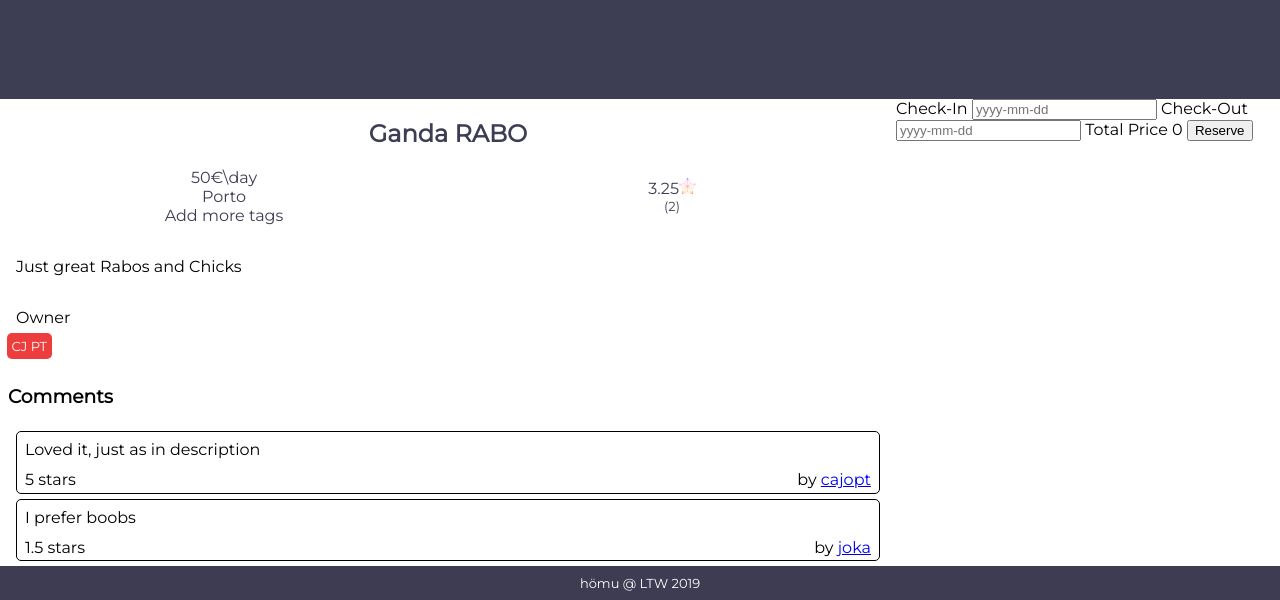
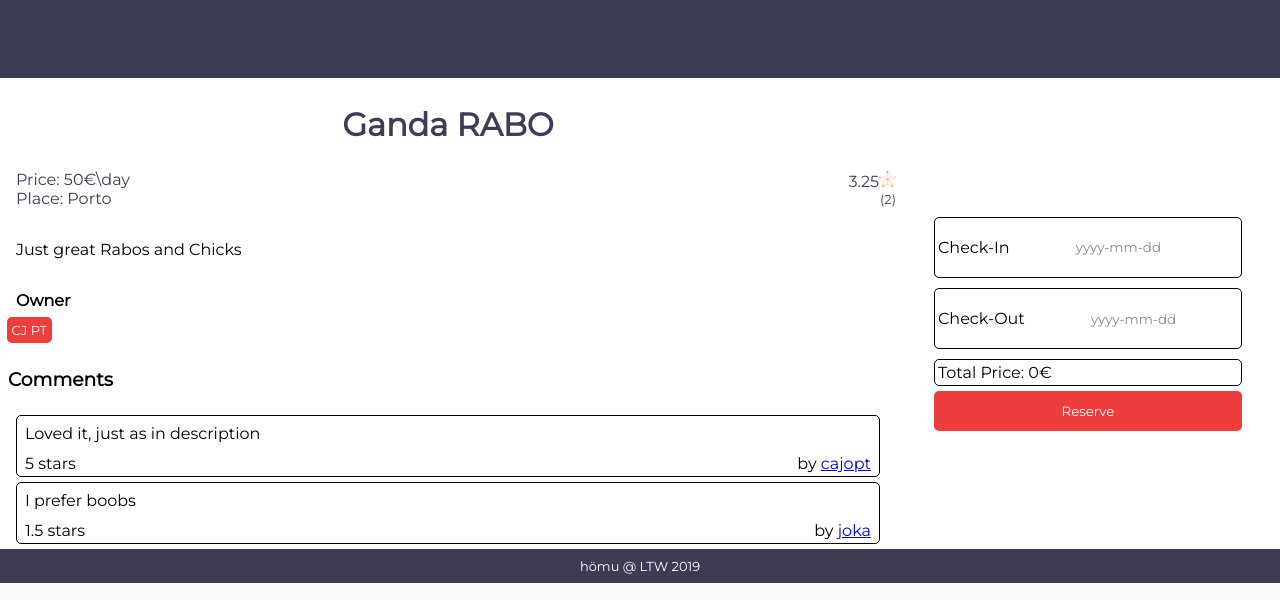
Before and after one commit to CajoAlbuquerque/LTW-Project, a PHP site: page /pages/house.php?houseID=1 in a window 1280 px wide. Shown: the part 376-976 px from the top of the page. Run offline with PHP 8.4, Linux system fonts and the light colour scheme; the visitor is signed in with stand-in values (Sample User, id 1); data comes from the database, SQL or seed files in the repository.

Commit message:
house css (kinda) done

```diff
--- a/css/houseStyle.css
+++ b/css/houseStyle.css
@@ -33,20 +34,25 @@
     text-align: center;
 }
 
+.house_info > a > h2 {
+    font-size: xx-large;
+}
+
 .info {
     display: flex;
-    justify-content: center;
+    justify-content: space-between;
 }
 
 .info > ul{
     display: flex;
     flex-direction: column;
     justify-content: center;
-    align-items: center;
+    align-items: start;
 
     height: 100%;
     width: 50%;
     margin: 0;
+    margin-left: 1em;
     padding: 0;
     list-style: none;
 }
@@ -60,7 +66,7 @@
     display: flex;
     flex-direction: column;
     justify-content: center;
-    align-items: center;
+    align-items: end;
     width: 50%;
 }
 
@@ -90,6 +96,7 @@
 
 .owner > span {
     padding: 0 1em;
+    font-weight: bold;
 }
 
 .owner_buttons {
@@ -156,12 +189,33 @@
     margin: 0.2em 0.5em;
 }
 
-.reservation_form {
+.reservation_form , .comment_form{
     display: flex;
     flex-basis: 30%;
+    justify-content: center;
 }
 
-.comment_form {
+.reservation_form > form , .comment_form > form {
     display: flex;
-    flex-basis: 30%;
+    justify-content: center;
 }
+
+.reservation_form label, .comment_form label {
+    text-align: left;
+    border-radius:5px;
+    border-width: 1px;
+    border-color: black;
+    border-style: solid;
+    margin: 5px;
+    padding: 3px;
+}
+
+.reservation_form input:not([type="submit"]), .comment_form input:not([type="submit"]) {
+    width: auto;
+}
+
+.reservation_form input[type="submit"], .comment_form input[type="submit"] {
+    margin: 0 5px;
+    width: auto;
+    border-radius:5px;
+}
--- a/templates/temp_common.php
+++ b/templates/temp_common.php
@@ -34,6 +34,7 @@
             <meta http-equiv="X-UA-Compatible" content="ie=edge">
             <link href="https://fonts.googleapis.com/css?family=Montserrat|Pacifico&display=swap" rel="stylesheet">
             <link href="../css/templateStyle.css" rel="stylesheet" >
+            <link href="../css/inputStyle.css" rel="stylesheet" >
             <script src="../js/search_form.js" defer></script>
             <title>hömu - Find your place</title>
         </head>
--- a/templates/temp_house.php
+++ b/templates/temp_house.php
@@ -21,9 +21,8 @@
         </a>
         <section class="info">
             <ul>
-                <li> <?=$house['priceDay']?>€\day </li>
-                <li> <?=$house['location']?></li>
-                <li> Add more tags </li>
+                <li>Price: <?=$house['priceDay']?>€\day </li>
+                <li>Place: <?=$house['location']?></li>
             </ul>
             <div class="rating">
                 <p><?=$rating_info['rating']?><img src="../icons/star.png">
--- a/templates/temp_reservation.php
+++ b/templates/temp_reservation.php
@@ -48,7 +48,7 @@
             <input type="hidden" name="priceDay" value="<?=$house['priceDay']?>">
             <label>Check-In <input type="text" name="check_in" placeholder="yyyy-mm-dd"></label>
             <label>Check-Out <input type="text" name="check_out" placeholder="yyyy-mm-dd"></label>
-            <label>Total Price <output>0</output></label>
+            <label>Total Price: <output>0</output>€</label>
             <input type="submit" value="Reserve">
         </form>
     </article>
```
Also changed, not shown: other parts of css/houseStyle.css (+27 -0 lines).
